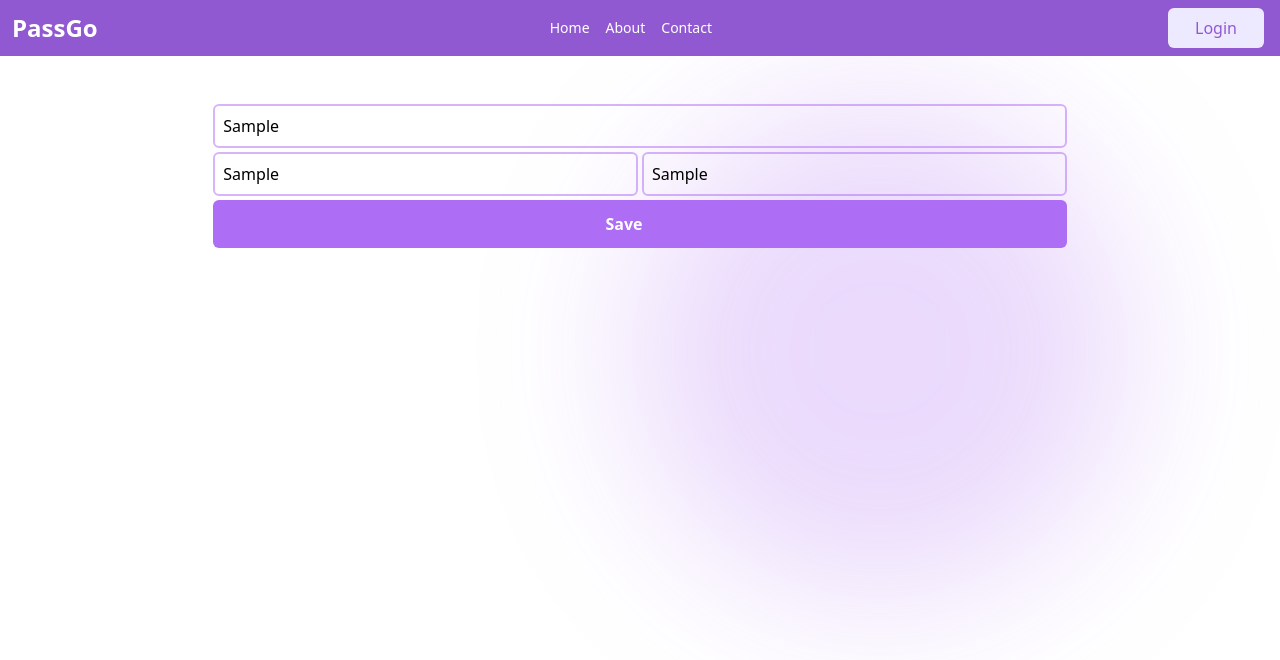
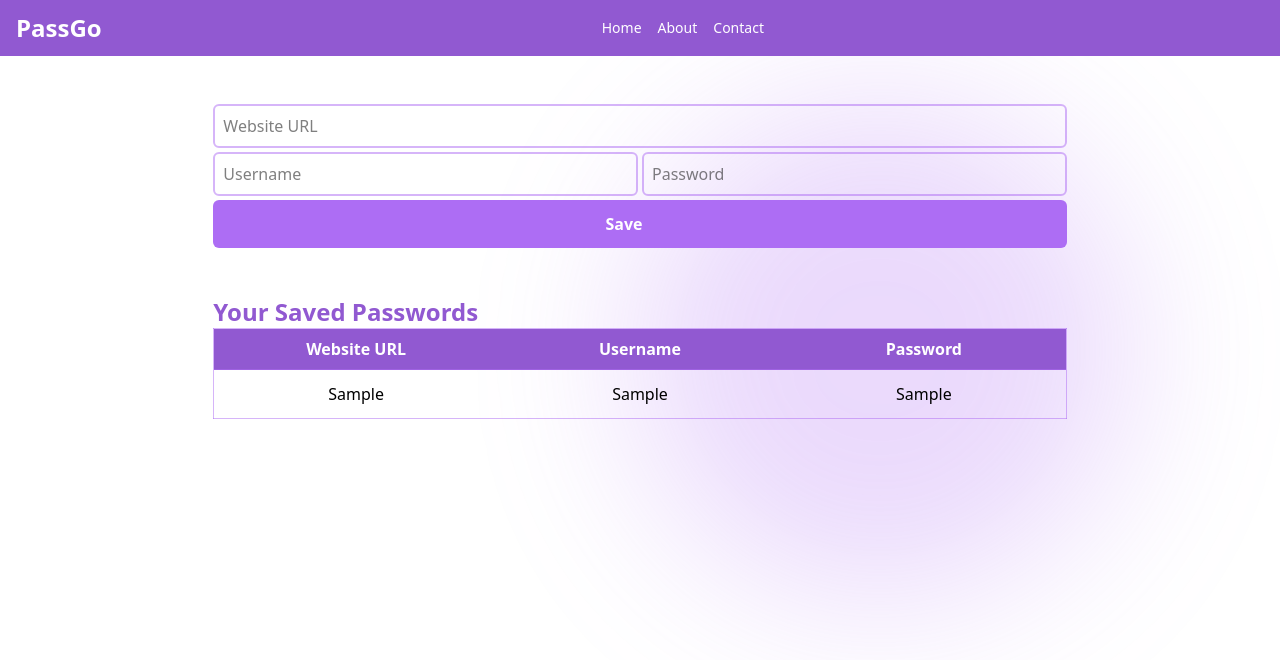
Before and after one commit to vidhigupta14/password-manager, a React app: page / in a window 1280 px wide. Both pictures are taken after typing "Sample", "Sample", "Sample" into the empty fields and a click on the button "Save". Shown: the top 660 px of the page. Built offline with nearby package versions, Linux system fonts and the light colour scheme; the HTML template or start-up script is replaced by a standard one.

Commit message:
local storage added

```diff
--- a/src/components/Manager.jsx
+++ b/src/components/Manager.jsx
@@ -1,8 +1,31 @@
 import React from 'react'
+import { useState, useEffect } from 'react'
 
 const Manager = () => {
-    const handleClick = () => {
+    const [passwordVisible, setPasswordVisible] = useState(false);
+    const [form, setform] = useState({ site: "", username: "", password: "" })
+    const [passwordArray, setpasswordArray] = useState([]);
 
+    useEffect(() => {
+        let passwords = JSON.parse(localStorage.getItem("passwords")) || [];
+        setpasswordArray(passwords);
+    }, [])
+
+
+    const handleChange = (e) => {
+        const { name, value } = e.target;
+        setform({ ...form, [name]: value })
+    }
+
+    const savePassword = () => {
+        console.log(passwordArray)
+        setpasswordArray([...passwordArray, form]);
+        localStorage.setItem("passwords", JSON.stringify([...passwordArray, form]));
+        setform({ site: "", username: "", password: "" })
+    }
+
+    const showPassword = () => {
+        alert("show password")
     }
     return (
         <>
@@ -11,22 +34,23 @@ const Manager = () => {
             </div>
 
             <div className='w-2/3 m-auto mt-12 flex flex-col gap-1'>
-                <input type="text" name='website' id='url' placeholder='Website URL' className='p-2 w-full rounded-md border-[rgba(173,109,244,0.5)] border-2' />
+                <input value={form.site} onChange={handleChange} type="text" name='site' id='url' placeholder='Website URL' className='p-2 w-full rounded-md border-[rgba(173,109,244,0.5)] border-2' />
                 <div className='flex gap-1'>
-                    <input type="text" name='username' id='uname' placeholder='Username' className='p-2 w-1/2 rounded-md border-[rgba(173,109,244,0.5)] border-2' />
-                    <div className='p-2 w-1/2 rounded-md border-[rgba(173,109,244,0.5)] border-2 flex items-center justify-between'>
-                        <input type="text" name='password' id='pw' placeholder='Password' />
+                    <input value={form.username} onChange={handleChange} type="text" name='username' id='uname' placeholder='Username' className='p-2 w-1/2 rounded-md border-[rgba(173,109,244,0.5)] border-2' />
+                    <div className='relative w-1/2'>
+                        <input value={form.password} onChange={handleChange} type="text" name='password' id='pw' placeholder='Password' className='p-2 w-full rounded-md border-[rgba(173,109,244,0.5)] border-2 pr-12' />
                         <lord-icon
+                            onClick={showPassword}
                             src="https://cdn.lordicon.com/dicvhxpz.json"
                             trigger="morph"
                             stroke="bold"
                             state="morph-cross"
-                            colors="primary:#c69cf4,secondary:#c69cf4">
+                            colors="primary:#c69cf4,secondary:#c69cf4"
+                            className='absolute right-2 top-1/2 -translate-y-1/2 cursor-pointer'>
                         </lord-icon>
                     </div>
-
                 </div>
-                <button onClick={handleClick()} className='bg-[rgba(173,109,244)] p-3 rounded-md text-white font-bold hover:bg-[#8e4ed7] flex items-center justify-center gap-2'>
+                <button onClick={savePassword} className='bg-[rgba(173,109,244)] p-3 rounded-md text-white font-bold hover:bg-[#8e4ed7] flex items-center justify-center gap-2'>
                     Save
                     {/* <lord-icon
                         src="https://cdn.lordicon.com/rnbuzxxk.json"
@@ -46,6 +70,29 @@ const Manager = () => {
                     </lord-icon>
                 </button>
             </div>
+            <div className="passwords w-2/3 m-auto mt-12">
+                <h2 className='font-bold text-[#9159d1] text-2xl'>Your Saved Passwords</h2>
+                {passwordArray.length === 0 && <p className='mt-4 text-gray-500'>No passwords saved yet.</p>}
+                {passwordArray.length > 0 &&
+                    <table className="table-auto w-full m-auto border border-[rgba(173,109,244,0.5)] rounded-md">
+                        <thead className='bg-[#9159d1] text-white font-bold w-full'>
+                            <tr>
+                                <th className='py-2'>Website URL</th>
+                                <th className='py-2'>Username</th>
+                                <th className='py-2'>Password</th>
+                            </tr>
+                        </thead>
+                        <tbody>
+                            {passwordArray.map((item, index) => (
+                                <tr key={index} className='border-t border-[rgba(173,109,244,0.5)]'>
+                                    <td className='text-center min-w-28 py-3'><a href={item.site}>{item.site}</a></td>
+                                    <td className='text-center min-w-28 py-3'>{item.username}</td>
+                                    <td className='text-center min-w-28 py-3'>{item.password}</td>
+                                </tr>
+                            ))}
+                        </tbody>
+                    </table>}
+            </div>
         </>
     )
 }
--- a/src/components/Navbar.jsx
+++ b/src/components/Navbar.jsx
@@ -2,14 +2,23 @@ import React from 'react'
 
 const Navbar = () => {
   return (
-    <nav className='h-14 flex items-center justify-between p-3 bg-[#9159d1] text-white'>
+    <nav className='h-14 flex items-center justify-between p-4 bg-[#9159d1] text-white'>
       <h3 className='text-2xl font-bold'>PassGo</h3>
       <ul className="flex space-x-4 font-medium text-sm">
         <li className='hover:text-[#e7d7fa]'><a href="/">Home</a></li>
         <li className='hover:text-[#e7d7fa]'><a href="/about">About</a></li>
         <li className='hover:text-[#e7d7fa]'><a href="/contact">Contact</a></li>
       </ul>
-        <button className=' bg-violet-100 text-[#9159d1] p-2 w-24 rounded-md m-1 font-medium hover:bg-[#eae2f3]'>Login</button>
+      {/* <button className=' bg-violet-100 text-[#9159d1] p-2 w-24 rounded-md m-1 font-medium hover:bg-[#eae2f3]'>Login</button> */}
+      <a href="https://github.com/vidhigupta14">
+        <lord-icon
+          src="https://cdn.lordicon.com/jjxzcivr.json"
+          trigger="hover"
+          stroke="bold"
+          colors="primary:#e5d1fa,secondary:#ffffff"
+          style={{ width: "40px", height: "40px" }}>
+        </lord-icon>
+      </a>
     </nav>
   )
 }
```
Lines whose indentation alone changed are shown as unchanged.
